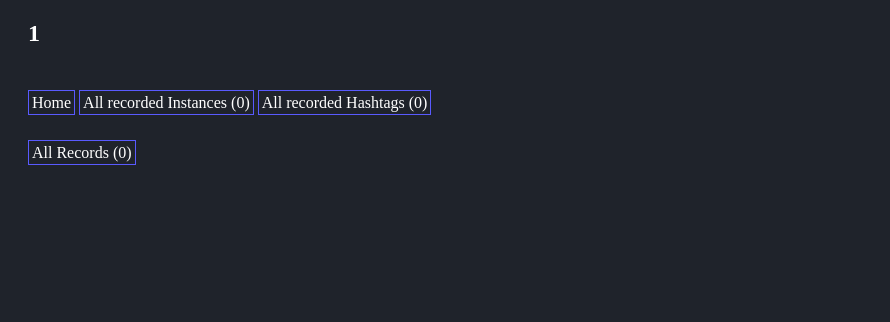
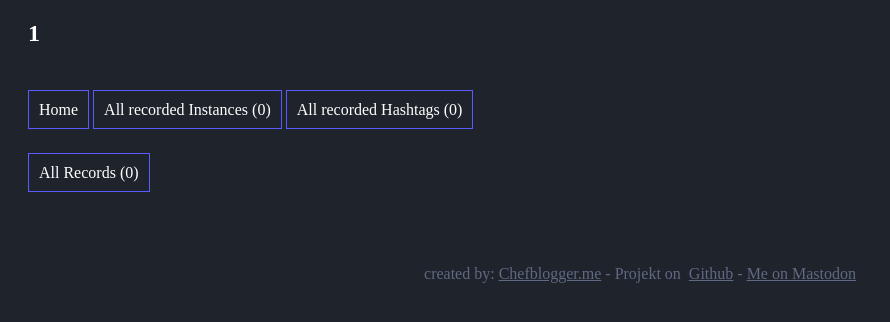
Before and after one commit to chefblogger/FediScanner, a PHP site: page /show.php?hashtag=1 in a window 1280 px wide. Shown: the top 322 px of the page, without its empty margins (0-890 px from the left). Run offline with PHP 8.4, Linux system fonts and the light colour scheme; data that the repository does not hold is empty.

Commit message:
small update
pagination, menu design update
etc

```diff
--- a/fediscanner/admin/menu.php
+++ b/fediscanner/admin/menu.php
@@ -7,6 +7,7 @@
         <a href="list_url.php"">List URL</a>
         <a href="list_futur_rss.php"">List RSS Vorschläge</a>
         <a href="delete.php">Delete</a>
+        <a href="https://www.fediscanner.info/" target="_blank">www.fediscanner.ino</a>
     </div>
     <div class="adminmenu_2">
         <a href="../inc/crawler.php" target="_blank">Crawling</a>
--- a/fediscanner/footer.php
+++ b/fediscanner/footer.php
@@ -1,3 +1,3 @@
 <div class="footer">
-    created by:&nbsp; <a href='https://www.chefblogger.me' target='_blank'>Chefblogger.me</a> - Projekt on &nbsp;<a href="https://github.com/chefblogger/FediScanner" target="_blank">Github</a> - <a rel="me" href="https://mastodon.digitalsuccess.dev/@eric_maechler">Me on Mastodon</a>
+    created by:&nbsp; <a href='https://www.chefblogger.me' target='_blank'>Chefblogger.me</a>&nbsp;-&nbsp;Projekt on &nbsp;<a href="https://github.com/chefblogger/FediScanner" target="_blank">Github</a>&nbsp;-&nbsp;<a rel="me" href="https://mastodon.digitalsuccess.dev/@eric_maechler">Me on Mastodon</a>
 </div>
--- a/fediscanner/rec_hashtag.php
+++ b/fediscanner/rec_hashtag.php
@@ -91,7 +91,7 @@ while ($row = $result->fetch_assoc())
 
 </div>
 
-<a id="back-to-top" href="#">Nach oben</a>
+<a id="back-to-top" href="#">Up</a>
 <script>
   // Zurück-nach-oben-Button einblenden, wenn nach unten gescrollt wird
 $(window).scroll(function() {
--- a/fediscanner/rec_instances.php
+++ b/fediscanner/rec_instances.php
@@ -59,7 +59,7 @@ echo "</div>";
 </div>
 
 
-<a id="back-to-top" href="#">Nach oben</a>
+<a id="back-to-top" href="#">Up</a>
 <script>
   // Zurück-nach-oben-Button einblenden, wenn nach unten gescrollt wird
 $(window).scroll(function() {
--- a/fediscanner/show.php
+++ b/fediscanner/show.php
@@ -99,7 +99,7 @@ $mysqli->close();
 */
 
 // Definiere die Anzahl der Ergebnisse pro Seite
-$results_per_page = 20;
+$results_per_page = 12;
 
 // Hole die Anzahl der Datensätze
 $sql = "SELECT COUNT(*) AS total FROM articles WHERE title = '$thema'";
@@ -126,13 +126,14 @@ $result = $mysqli->query($sql);
 
 // Gib die Daten in deiner HTML-Seite aus
 
+/*
 // Gib die Paginierung aus
 echo "<div class='paginator'>";
 for ($page = 1; $page <= $total_pages; $page++) {
   echo "<a href='show.php?hashtag=$thema&page=$page' class='seiten'>$page</a> ";
 }
 echo "</div>";
-
+*/
 
 echo "<div class='grid-container'>";
 // Durch jeden Artikel in der Datenbank iterieren
@@ -213,13 +214,27 @@ for ($page = 1; $page <= $total_pages; $page++) {
 }
 */
 
+
+
 // MySQL-Verbindung schließen
 $mysqli->close();
 ?>
 
     </div>
+<?php
+// Gib die Paginierung aus
+echo "<div class='paginator'>";
+for ($page = 1; $page <= $total_pages; $page++) {
+  echo "<a href='show.php?hashtag=$thema&page=$page' class='seiten'>$page</a> ";
+}
+echo "</div>";
+?>
+
 <a id="back-to-top" href="#">UP</a>
 <?php include("javascript.php"); ?>
 
+<?php
+include("footer.php");
+?>
 </body>
 </html>
--- a/fediscanner/style.css
+++ b/fediscanner/style.css
@@ -77,7 +77,7 @@ body {
 
 .seiten {
   border: 1px solid var(--farbe1);
-  padding: 3px;
+  padding: 12px;
 }
 
 a.seiten {
@@ -134,10 +134,10 @@ a.button:hover {
 
 .menu {
   border: 1px solid var(--farbe1);
-  padding: 3px;
+  padding: 10px;
   color: var(--black);
   text-decoration: none;
-  line-height: 2;
+  line-height: 45px;
 }
 
 .menu:hover {
```
